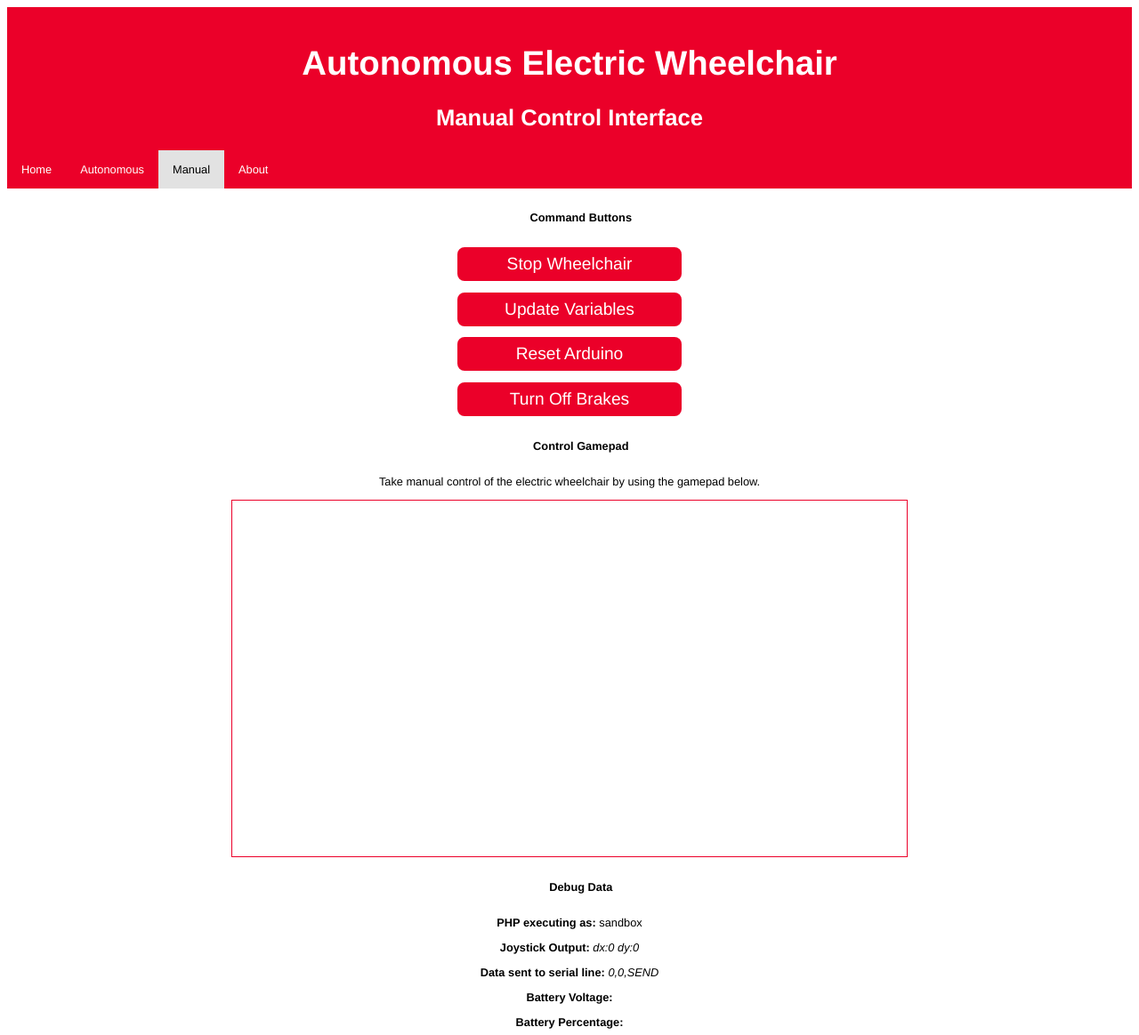
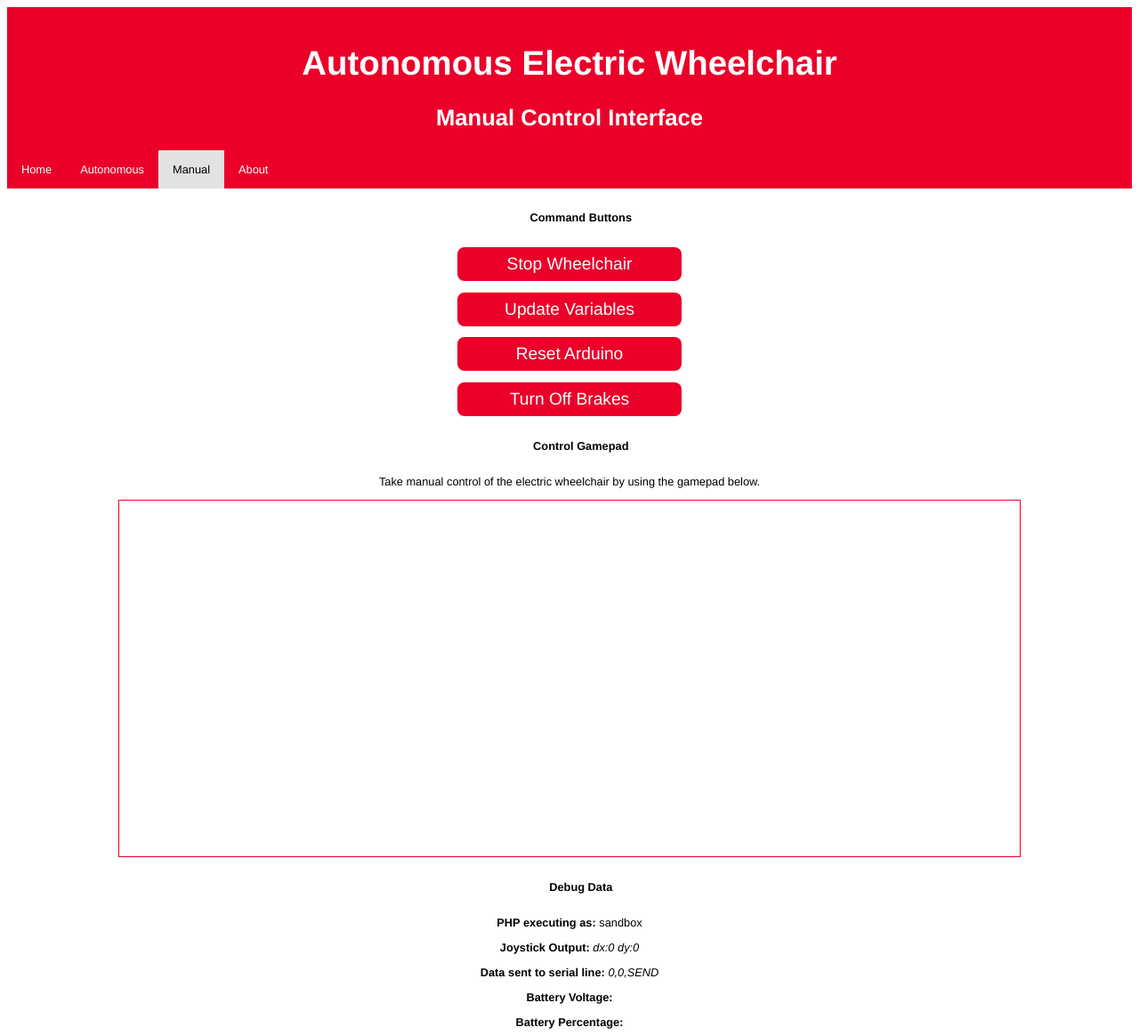
Before and after one commit to ryanmccartney/Autonomous_Electric_Wheelchair, a PHP site: page /manual.php in a window 1280 px wide. Shown: the top 1164 px of the page at 89% size. Run offline with PHP 8.4, Linux system fonts and the light colour scheme; data that the repository does not hold is empty.

Commit message:
Joystick CSS Adjustments
Improve function of the joystick

```diff
--- a/html/manual.php
+++ b/html/manual.php
@@ -10,6 +10,8 @@
 	</head>
 
 <body>
+
+	<div id="container"></div>
 
 	<header>
 		<br>
@@ -62,7 +64,8 @@
 
 	<p>Take manual control of the electric wheelchair by using the gamepad below.</p>
 
-	<div id="joystick">
+	<div class="content" id="joystick">
+
 
 
 			<script src="https://ajax.googleapis.com/ajax/libs/jquery/3.3.1/jquery.min.js"></script>
@@ -78,8 +81,8 @@
 				container	: document.getElementById('joystick'),
 				mouseSupport	: true,
 				//stationaryBase: true,
-                //      baseX: 200,
-                //      baseY: 200,
+                //    baseX: 300,
+                //    baseY: 300,
 				limitStickTravel: true,
 				stickRadius	: 100
 
@@ -188,42 +191,6 @@
 
 	<p><b>Status: </b><i id="status"></i></p>
 
-
-	<?php
-
-		echo"<p>";
-		error_reporting(E_ALL);
-		ini_set('display_errors', '1');
-		echo"</p>";
-
-		//Load the serial port class
-		include 'scripts/PhpSerial.php';
-
-		// New instance of class
-		$serial = new PhpSerial;
-
-		// First we must specify the device. This works on both linux and windows (if
-		// your linux serial device is /dev/ttyS0 for COM1, etc)
-		$serial->deviceSet("/dev/ttyACM0");
-
-		// We can change the baud rate, parity, length, stop bits, flow control
-		$serial->confBaudRate(115200);
-		$serial->confParity("none");
-		$serial->confCharacterLength(8);
-		$serial->confStopBits(1);
-		$serial->confFlowControl("none");
-
-		// Then we need to open it
-		$serial->deviceOpen();
-
-		//Delay before writing data
-		sleep(0.2);
-
-		// To write into
-		$data = "0,0,SEND";
-		$serial->sendMessage($data);
-	?>
-
 	<h3>Manual Data Input</h3>
 
 	<form  method="get" name="manualEntry" action="scripts/serialSend.php">
--- a/html/style/style.css
+++ b/html/style/style.css
@@ -19,15 +19,26 @@
 }
 
 #joystick {
-    width: 60%;
-	height:400px;
+    width: 80%;
+	height: 400px;
 	border: 1px solid #eb0029;
 	overflow: hidden;
-	padding: 0;
+	padding-top: 0;
 	margin: auto;
 	-webkit-user-select	: none;
 	-moz-user-select: none;
 }
+
+#container {
+	width: 100%;
+	height: 100%;
+	overflow: hidden;
+	padding: 0;
+	margin: 0;
+	-webkit-user-select: none;
+	-moz-user-select: none;
+}
+
 
 body {
 	font-family: helvetica, sans-serif;
```
